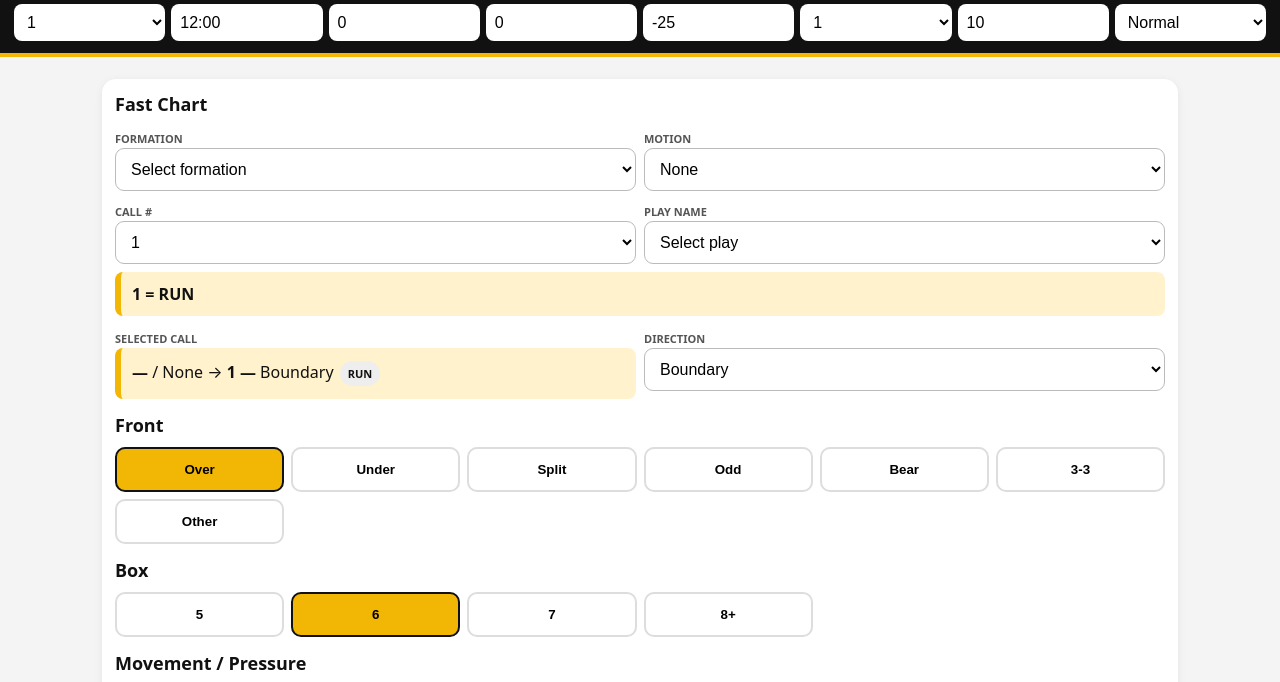
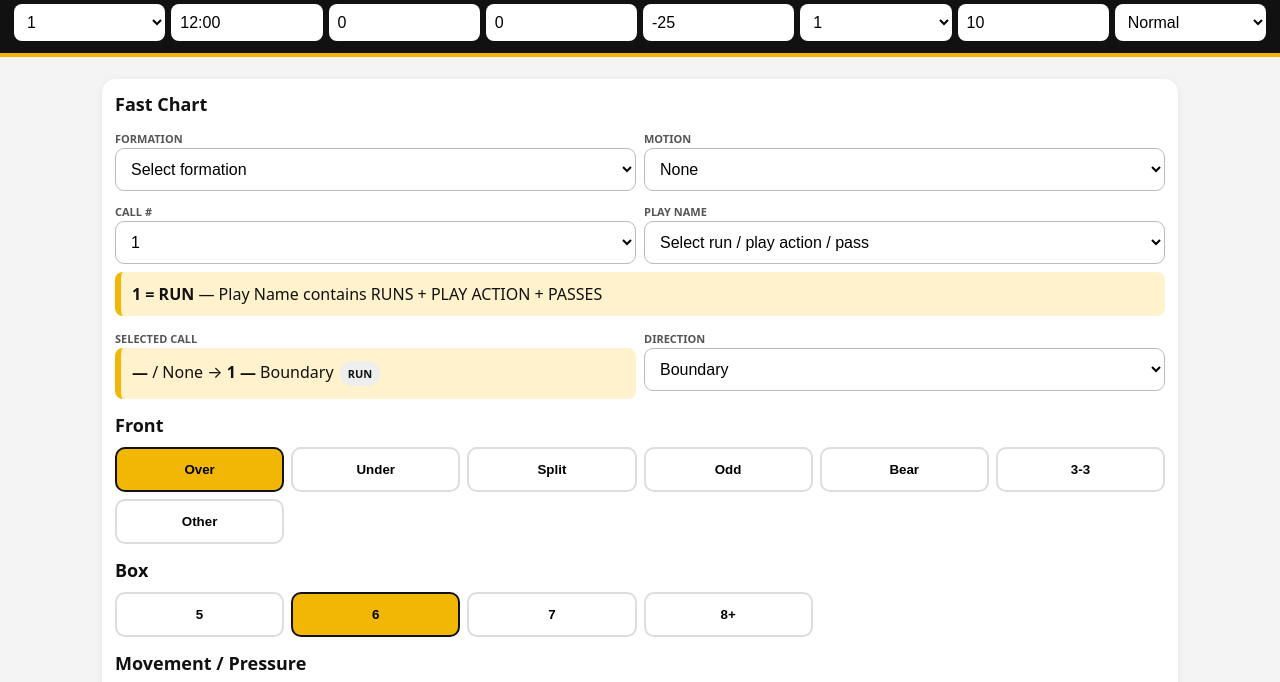
Before and after one commit to coachjohnson3111-droid/run-game-coordinator, a plain HTML site: page index.html in a window 1280 px wide. Shown: the part 61-743 px from the top of the page. Drawn offline with Linux system fonts and the light colour scheme.

Commit message:
Add files via upload

```diff
--- a/index.html
+++ b/index.html
@@ -6,7 +6,7 @@
 <meta name="theme-color" content="#111111"/>
 <link rel="manifest" href="manifest.json"/>
 <link rel="apple-touch-icon" href="icon.svg"/>
-<title>Run Game Coordinator V2.3</title>
+<title>Run Game Coordinator V2.4</title>
 <style>
 :root{--black:#111;--dark:#1c1c1c;--gold:#f2b705;--bg:#f4f4f4;--green:#d9ead3;--red:#f4cccc;--blue:#d9eaf7;--white:#fff}
 *{box-sizing:border-box} body{margin:0;font-family:system-ui,-apple-system,Segoe UI,Roboto,sans-serif;background:var(--bg);color:#111}
@@ -121,7 +121,7 @@ function fillSelect(id,arr,placeholder){
  const el=document.getElementById(id);
  el.innerHTML=(placeholder?`<option value="">${placeholder}</option>`:"")+arr.map(x=>`<option value="${x}">${x}</option>`).join("");
 }
-function showCall(){selectedCall.innerHTML=`<b>${formation.value||'—'}</b> / ${motion.value||'None'} → <b>${callNum.value} ${run.value||'—'}</b> ${direction.value} <span class="pill">${CALL_TYPES[callNum.value]}</span>`}
+function showCall(){const f=document.getElementById("formation"),m=document.getElementById("motion"),c=document.getElementById("callNum"),r=document.getElementById("run"),d=document.getElementById("direction");document.getElementById("selectedCall").innerHTML=`<b>${f.value||'—'}</b> / ${m.value||'None'} → <b>${c.value} ${r.value||'—'}</b> ${d.value} <span class="pill">${CALL_TYPES[c.value]}</span>`}
 
 let pick={front:"Over",box:"6",move:"None"};
 let plays=JSON.parse(localStorage.getItem("rgc_plays")||"[]");
@@ -132,18 +132,28 @@ taps("fronts",fronts,"front");taps("boxes",boxes,"box");taps("moves",moves,"move
 fillSelect("formation",OFFENSE.formations,"Select formation");
 fillSelect("motion",OFFENSE.motions);
 motion.value="None";
-function filterPlayNames(){
- const n=callNum.value;
- let menu=(n==="1"||n==="2")?OFFENSE.runs:((n==="3"||n==="4")?PLAY_ACTIONS:PASSES);
- const old=run.value;
- fillSelect("run",menu,"Select play");
- if(menu.includes(old)) run.value=old;
- callMeaning.innerHTML=`<b>${n} = ${CALL_TYPES[n]}</b>`;
+function loadAllPlayNames(preferredType){
+ const sel=document.getElementById("run");
+ const current=sel.value;
+ sel.innerHTML='<option value="">Select run / play action / pass</option>';
+ const groups=[
+   ["RUNS",OFFENSE.runs],
+   ["PLAY ACTION",PLAY_ACTIONS],
+   ["PASSES",PASSES]
+ ];
+ groups.forEach(([label,items])=>{
+   const g=document.createElement("optgroup"); g.label=label;
+   items.forEach(x=>{const o=document.createElement("option");o.value=x;o.textContent=x;g.appendChild(o)});
+   sel.appendChild(g);
+ });
+ if(current) sel.value=current;
+ const n=document.getElementById("callNum").value;
+ document.getElementById("callMeaning").innerHTML=`<b>${n} = ${CALL_TYPES[n]}</b> — Play Name contains RUNS + PLAY ACTION + PASSES`;
  showCall();
 }
-callNum.addEventListener("change",filterPlayNames);
-[formation,motion,run,direction].forEach(el=>el.addEventListener("change",showCall));
-filterPlayNames();
+document.getElementById("callNum").addEventListener("change",()=>loadAllPlayNames(CALL_TYPES[document.getElementById("callNum").value]));
+["formation","motion","run","direction"].forEach(id=>document.getElementById(id).addEventListener("change",showCall));
+loadAllPlayNames();
 pCallNum.addEventListener("change",()=>pCallType.value=CALL_TYPES[pCallNum.value]);
 document.getElementById("pFront").innerHTML=fronts.map(x=>`<option>${x}</option>`).join("");
 document.getElementById("pBox").innerHTML=boxes.map(x=>`<option>${x}</option>`).join("");
--- a/sw.js
+++ b/sw.js
@@ -1 +1 @@
-const CACHE='rgc-v2-3-runs-passes';const ASSETS=['./','./index.html','./manifest.json'];self.addEventListener('install',e=>{self.skipWaiting();e.waitUntil(caches.open(CACHE).then(c=>c.addAll(ASSETS)))});self.addEventListener('activate',e=>e.waitUntil(Promise.all([self.clients.claim(),caches.keys().then(keys=>Promise.all(keys.filter(k=>k!==CACHE).map(k=>caches.delete(k))))])));self.addEventListener('fetch',e=>e.respondWith(fetch(e.request).then(r=>{let c=r.clone();caches.open(CACHE).then(x=>x.put(e.request,c));return r}).catch(()=>caches.match(e.request))));
+const CACHE='rgc-v2-4-all-offense';const ASSETS=['./','./index.html','./manifest.json'];self.addEventListener('install',e=>{self.skipWaiting();e.waitUntil(caches.open(CACHE).then(c=>c.addAll(ASSETS)))});self.addEventListener('activate',e=>e.waitUntil(Promise.all([self.clients.claim(),caches.keys().then(keys=>Promise.all(keys.filter(k=>k!==CACHE).map(k=>caches.delete(k))))])));self.addEventListener('fetch',e=>e.respondWith(fetch(e.request,{cache:'no-store'}).then(r=>{let c=r.clone();caches.open(CACHE).then(x=>x.put(e.request,c));return r}).catch(()=>caches.match(e.request))));
```
Also changed, not shown: README.txt.
